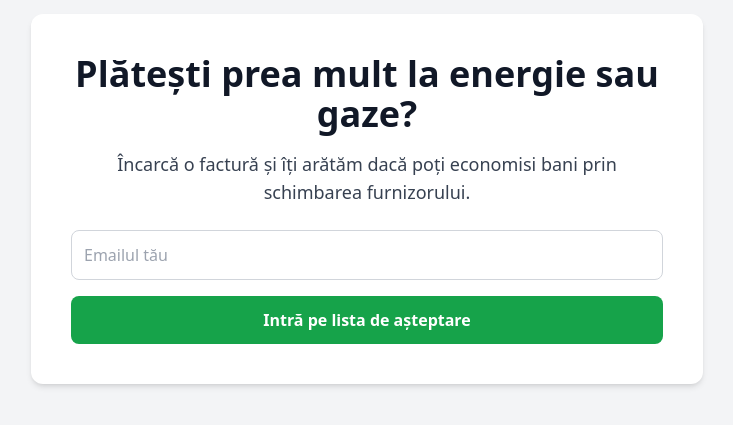
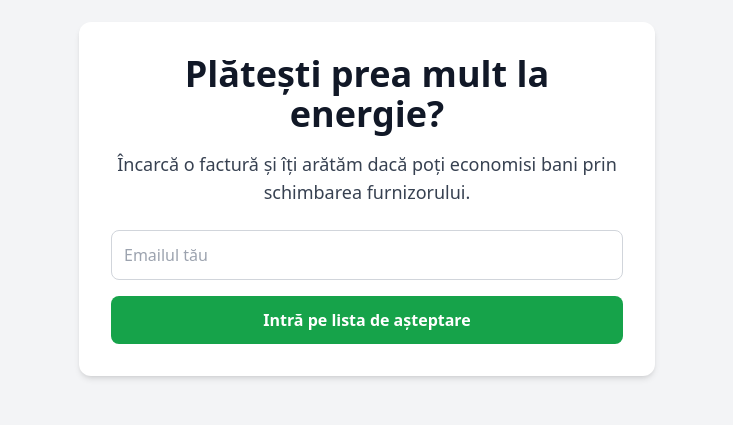
Before and after one commit to avg13-purice/schimbafurnizor.ro, a Next.js app: page / in a window 1280 px wide. Shown: the part 201-626 px from the top of the page, without its empty margins (273-1006 px from the left). Built offline with nearby package versions, Linux system fonts and the light colour scheme.

Commit message:
Update index.tsx

```diff
--- a/pages/index.tsx
+++ b/pages/index.tsx
@@ -1,9 +1,20 @@
+import Head from "next/head";
+
 export default function Home() {
   return (
-    <div className="min-h-screen bg-gray-100 flex items-center justify-center px-4">
-      <div className="max-w-2xl text-center bg-white p-10 rounded-xl shadow-md">
-        <h1 className="text-4xl font-bold text-gray-900 mb-4">
-          Plătești prea mult la energie sau gaze?
+    <>
+      <Head>
+        <title>schimbafurnizor.ro</title>
+        <meta
+          name="description"
+          content="Verifică dacă plătești prea mult la energie și schimbă furnizorul simplu."
+        />
+      </Head>
+
+      <main className="min-h-screen bg-gray-100 flex items-center justify-center px-4">
+        <div className="max-w-xl text-center bg-white p-8 rounded-xl shadow-md">
+          <h1 className="text-3xl sm:text-4xl font-bold text-gray-900 mb-4">
+            Plătești prea mult la energie?
           </h1>
           <p className="text-lg text-gray-700 mb-6">
             Încarcă o factură și îți arătăm dacă poți economisi bani prin schimbarea furnizorului.
@@ -22,6 +33,7 @@ export default function Home() {
             </button>
           </form>
         </div>
-    </div>
-  )
+      </main>
+    </>
+  );
 }
```
Lines whose indentation alone changed are shown as unchanged.
